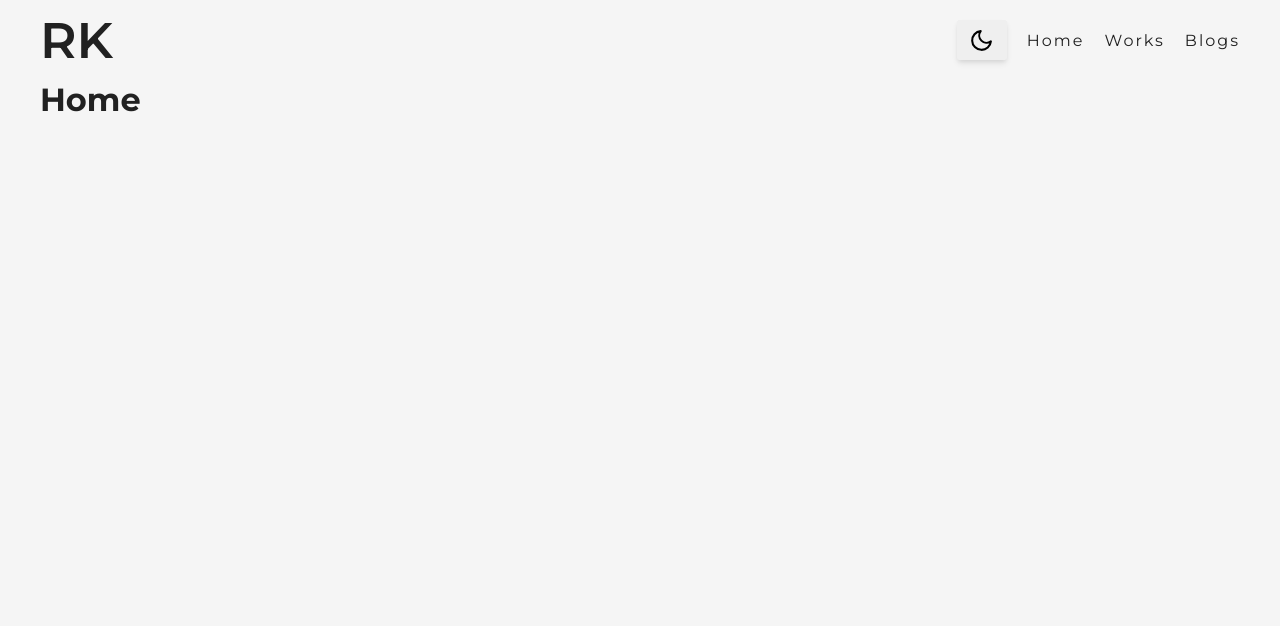
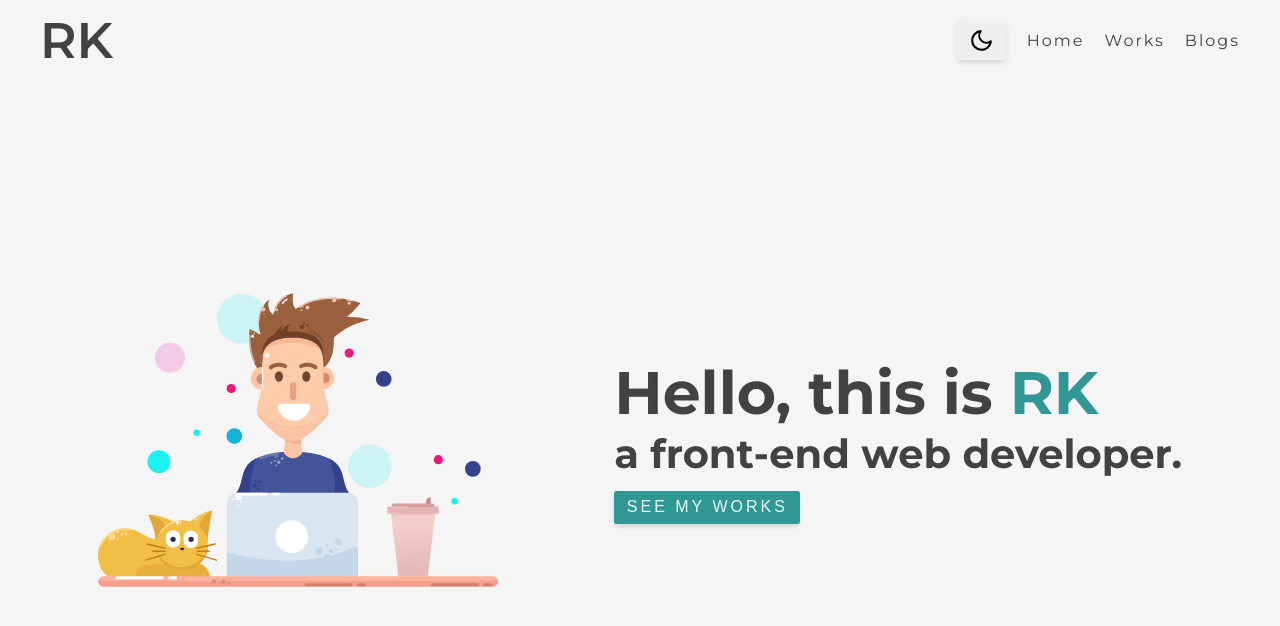
Before and after one commit to jojowabbit/react-personalportfolio, a React (Create React App) app: page / in a window 1280 px wide. Shown: the top 626 px of the page. Built offline with nearby package versions, Linux system fonts and the light colour scheme.

Commit message:
Home component setup

```diff
--- a/src/GlobalStyles.js
+++ b/src/GlobalStyles.js
@@ -42,13 +42,13 @@ export const bp = {
 
 export const defaultTheme = {
   body: colors.gray.s1,
-  text: colors.gray.s9,
+  text: colors.gray.s8,
   primary: colors.primary.s7,
 };
 
 export const darkTheme = {
   body: colors.gray.s9,
-  text: colors.gray.s1,
+  text: colors.gray.s2,
   primary: colors.primary.s9,
 };
 
--- a/src/pages/Home.js
+++ b/src/pages/Home.js
@@ -1,5 +1,60 @@
 import React from "react";
+import styled from "styled-components";
+import { Link } from "react-router-dom";
+import hero from "../images/hero.svg";
+import { bp, colors } from "../GlobalStyles";
 
 export default function Home() {
-  return <h1>Home</h1>;
+  return (
+    <Wrapper>
+      <div className="img-container">
+        <img src={hero} alt="hero image" />
+      </div>
+      <header>
+        <h1>
+          Hello, this is <span>RK</span>
+        </h1>
+        <h3>a front-end web developer.</h3>
+        <button className="btn btn-primary">see my works</button>
+      </header>
+    </Wrapper>
+  );
 }
+
+const Wrapper = styled.main`
+  height: calc(100vh - 8rem);
+  display: flex;
+  flex-direction: column;
+  justify-content: space-around;
+  align-items: center;
+  @media (min-width: ${bp.md}) {
+    flex-direction: row;
+  }
+  header {
+    text-align: left;
+
+    h1 {
+      font-size: 6rem;
+      span {
+        color: ${colors.primary.s6};
+      }
+    }
+    h3 {
+      font-size: 4rem;
+    }
+    button {
+      margin-top: 1.25rem;
+    }
+  }
+  .img-container {
+    max-width: 40rem;
+    width: 100%;
+
+    img {
+      width: 100%;
+      height: 100%;
+      object-fit: cover;
+      object-position: center;
+    }
+  }
+`;
```
Also changed, not shown: src/images/hero.svg (added).
